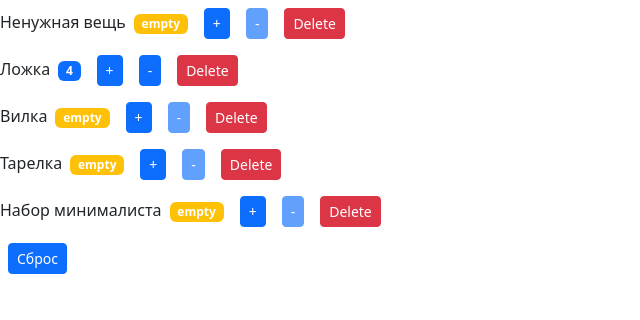
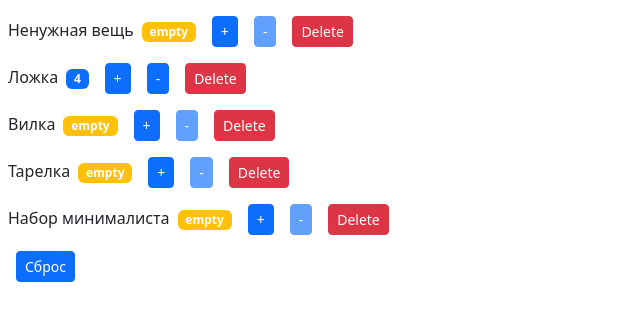
Before and after one commit to fatevector/purchases, a React (Create React App) app: page / in a window 1280 px wide. Shown: the top 320 px of the page, without its empty margins (0-640 px from the left). Built offline with nearby package versions, Linux system fonts and the light colour scheme.

Commit message:
add margin

```diff
--- a/src/components/countersList.jsx
+++ b/src/components/countersList.jsx
@@ -33,7 +33,7 @@ const CountersList = ({ initialState }) => {
     };
 
     return (
-        <>
+        <div className="m-2">
             {counters.map(counter => (
                 <Counter
                     key={counter.id}
@@ -49,7 +49,7 @@ const CountersList = ({ initialState }) => {
             >
                 Сброс
             </button>
-        </>
+        </div>
     );
 };
 
```
